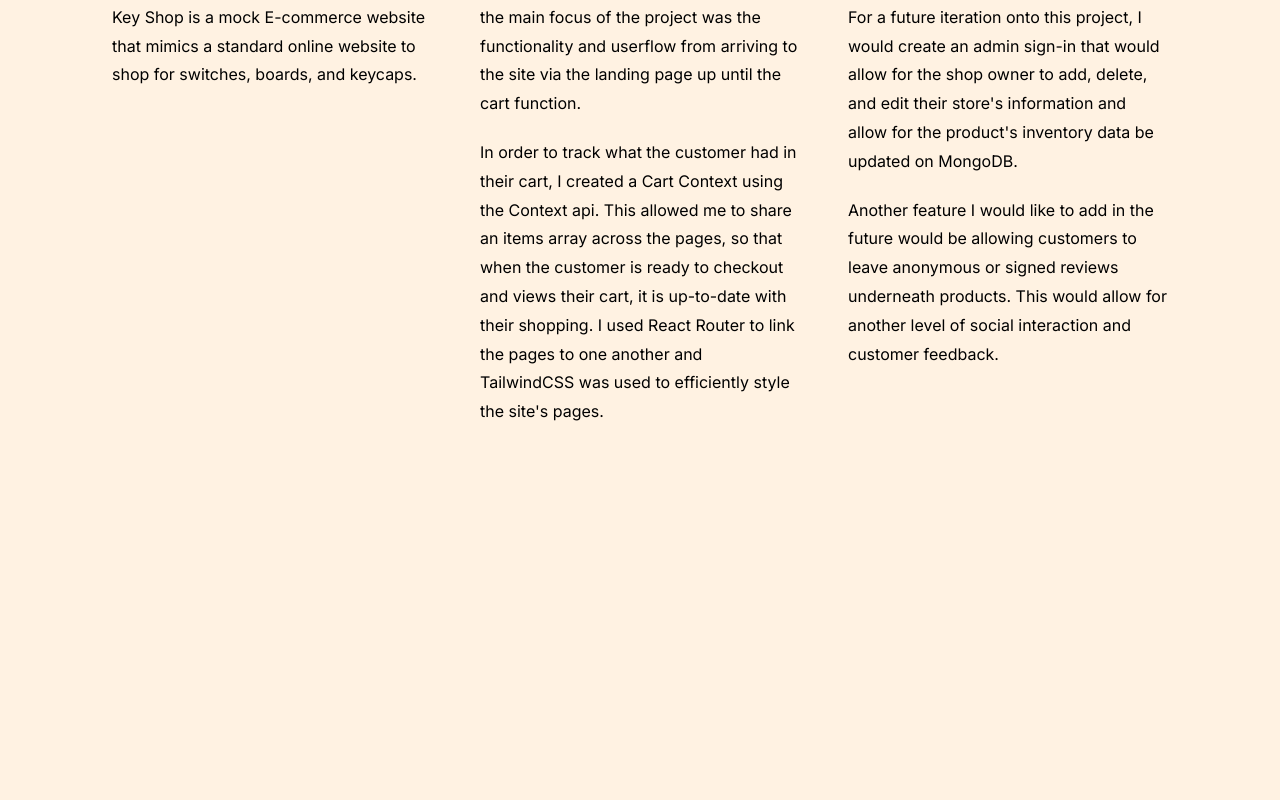
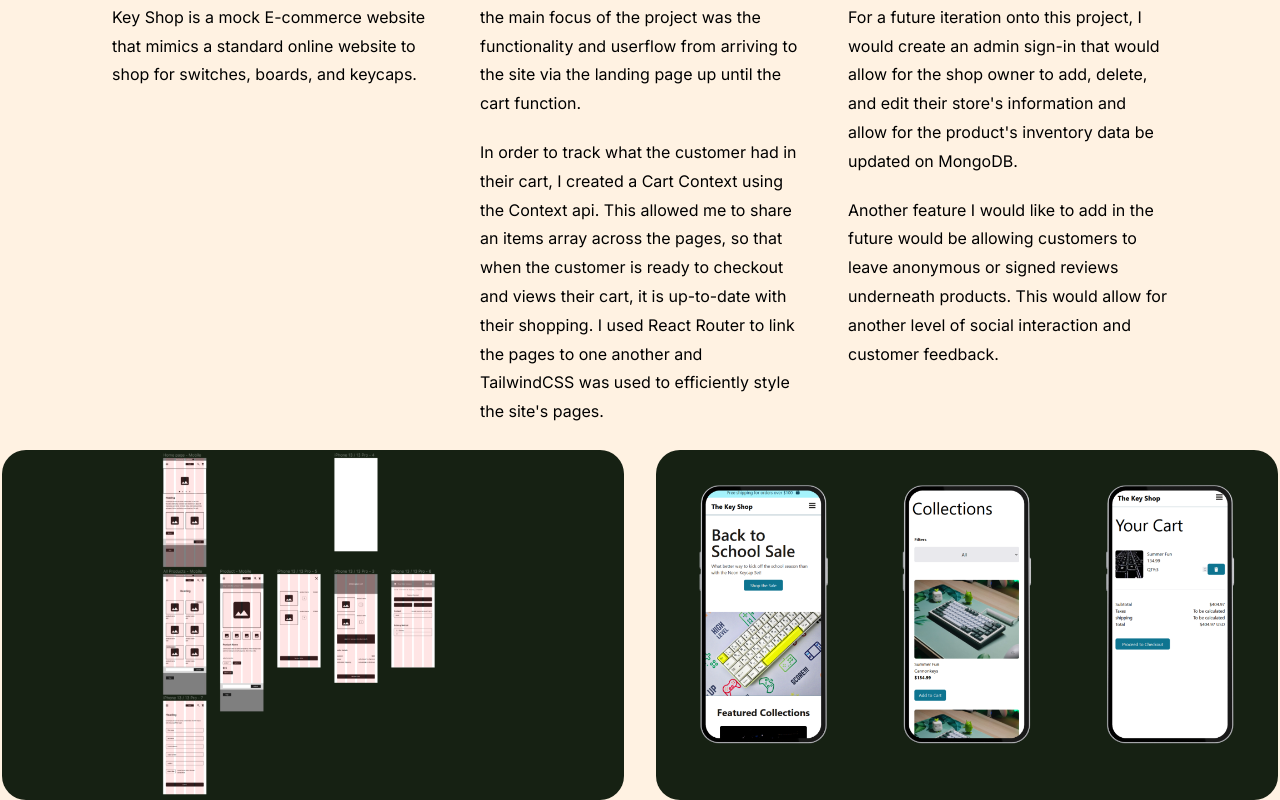
Before and after one commit to kelbri10/PORTFOLIO-WEBSITE, a React (Vite) app in the folder client/: page /work/the-key-shop in a window 1280 px wide. Shown: the part 700-1500 px from the top of the page. Before the commit the page ends 1150 px from the top, so only its background shows below. Built offline with nearby package versions, Linux system fonts and the light colour scheme.

Commit message:
updated images for the keyshop

```diff
--- a/client/src/pages/Work/Projects/Bookhood.tsx
+++ b/client/src/pages/Work/Projects/Bookhood.tsx
@@ -85,6 +85,15 @@ const Bookhood = () => {
 
                 </motion.article>
             </section>
+
+            <motion.div
+                initial={{opacity: 0, y: 50}}
+                animate={{opacity: 1, y:0}}
+                transition={{delay: 0.65, duration: 0.5}}
+                className="img_container">
+                    {/* <img src={} alt="" height={350}/> */}
+                    {/* <img src={} alt="" height={350}/> */}
+            </motion.div>
         </div>
     )
 }
--- a/client/src/pages/Work/Projects/TheKeyShop.tsx
+++ b/client/src/pages/Work/Projects/TheKeyShop.tsx
@@ -1,7 +1,8 @@
 import "../../styles/Project.css";
 import "../../../main.css"
 import { motion } from "framer-motion";
-
+import mobileMockPNG from "../assets/theKeyShopMobile.png";
+import figmaPNG from "../assets/theKeyShopFigma.png";
 const TheKeyShop = () => {
     return(
         <div className="container">
@@ -40,12 +41,12 @@ const TheKeyShop = () => {
                 animate={{opacity: 1, y:0}}
                 transition={{delay: 0.45, duration: 0.5}}
                 className="project_info">
-                    <article className="project_info">
+
                     <h3>What is The Key Shop?</h3>
                     <p>
                     Inspiration for The Key Shop came from my love customizable keyboards. There are a lot of great boards and customizable options available currently with some of the well known companies being Cannonkeys, Novelkeys, and Osume. The Key Shop is a mock E-commerce website that mimics a standard online website to shop for switches, boards, and keycaps.
                     </p>
-                    </article>
+
                 </motion.article>
 
                 <motion.article
@@ -81,8 +82,18 @@ const TheKeyShop = () => {
                         Another feature I would like to add in the future would be allowing customers to leave anonymous or signed reviews underneath products. This would allow for another level of social interaction and customer feedback.
                     </p>
 
+                    <br></br>
                 </motion.article>
             </section>
+
+            <motion.div
+                initial={{opacity: 0, y: 50}}
+                animate={{opacity: 1, y:0}}
+                transition={{delay: 0.65, duration: 0.5}}
+                className="img_container">
+                    <img src={figmaPNG} alt="figma wireframe ideas for key shop layout" height={350}/>
+                    <img src={mobileMockPNG} alt="3 mobile mock images of the key shop home page, collections page, and cart page taken from live site" height={350}/>
+            </motion.div>
         </div>
     )
 }
--- a/client/src/pages/styles/Project.css
+++ b/client/src/pages/styles/Project.css
@@ -46,6 +46,8 @@ header{
 .project_info{
     width: 25vw;
 }
+
+
 .project_info h3{
     font-weight: 600;
     font-size: 1.25rem;
@@ -80,12 +82,28 @@ header{
     transition: all 0.5s ease-in-out
 }
 
+.img_container{
+    display: flex;
+    flex-wrap: wrap;
+    justify-content: center;
+    gap: 2rem;
+}
+
+.img_container img{
+    border-radius: 1.5rem;
+}
 @media screen and (max-width: 992px){
     .project_info{
         width: 75vw;
     }
     .project_description{
         flex-direction: column;
+    }
+    .img_container{
+        display: flex;
+        flex-direction: column;
+        justify-content: center;
+        align-items: center;
     }
 }
 
@@ -95,4 +113,5 @@ header{
         justify-content: center;
         align-items: center;
     }
+
 }
```
Also changed, not shown: client/src/pages/Work/assets/theKeyShopFigma.png (added), client/src/pages/Work/assets/theKeyShopMobile.png (added). Lines whose indentation alone changed are shown as unchanged.
